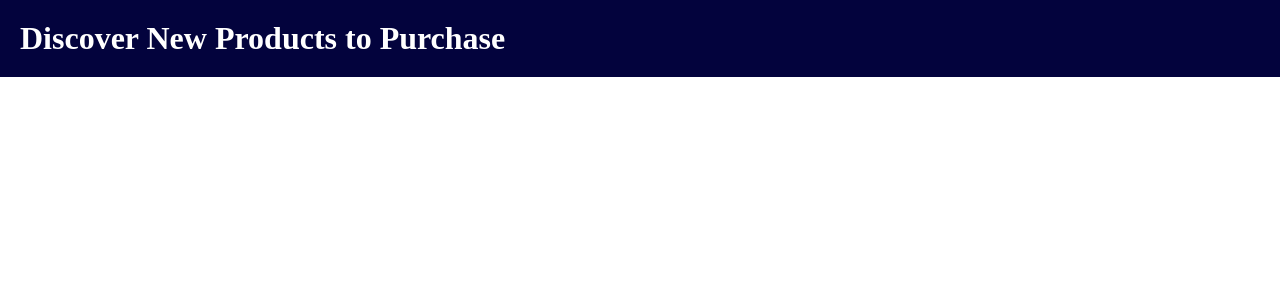
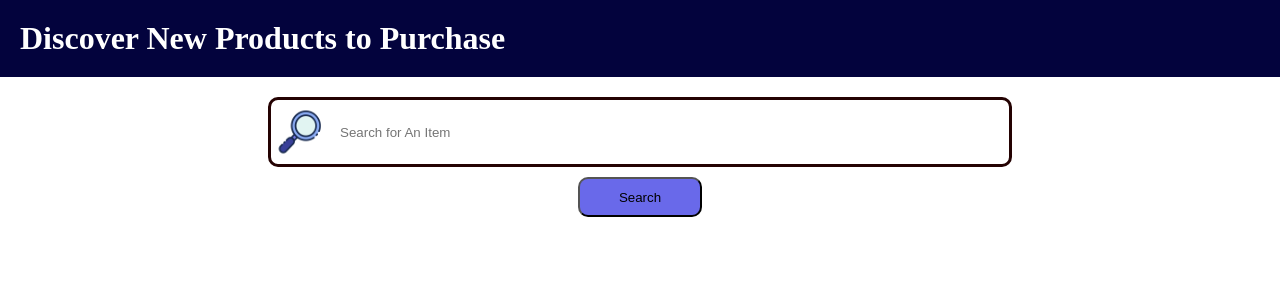
Before and after one commit to PavelAnnor/React-Team-Project, a React (Vite) app: page / in a window 1280 px wide. Shown: the top 300 px of the page. Built offline with nearby package versions, Linux system fonts and the light colour scheme.

Commit message:
finshed design for searchbar

```diff
--- a/src/components/Searchbar.jsx
+++ b/src/components/Searchbar.jsx
@@ -0,0 +1,30 @@
+
+
+
+export default function Searchbar(){
+
+
+
+    function handleSearch(e){
+
+        e.preventDefault();
+
+    }
+    return (
+      <section className="searchbarSection">
+
+        <form>
+
+          <div className="searchbar">
+            <img src = "./magnifying-glass.png"></img>
+            <input placeholder="Search for An Item"></input>
+          </div>
+
+
+          <button onClick={handleSearch} className ="searchButton">Search</button>
+        </form>
+      </section>
+    );
+
+
+}
--- a/src/pages/Home.jsx
+++ b/src/pages/Home.jsx
@@ -1,13 +1,15 @@
 import "../styles/Home.css"
+import Searchbar from "../components/Searchbar";
 
 export default function Home(){
 
 
-    return(
-        <main>
-            <Header text = "Discover New Products to Purchase"></Header>
-        </main>
-    )
+    return (
+      <main>
+        <Header text="Discover New Products to Purchase"></Header>
+        <Searchbar></Searchbar>
+      </main>
+    );
 }
 
 
--- a/src/styles/Home.css
+++ b/src/styles/Home.css
@@ -13,6 +13,64 @@ header{
     padding: 20px;
 }
 
+form{
+    display: flex;
+    flex-direction: column;
+    justify-content: center;
+    align-items: center;
+    gap: 10px;
+
+}
+
+
+
+
+
+
 .headerText{
     color:white;
 }
+
+
+/* Styles for searchbar.jsx */
+.searchbarSection {
+
+    padding: 20px;
+}
+
+.searchbar{
+    width: 60%;
+    height: 70px;
+    border: solid rgb(36, 2, 2);
+    display: flex;
+    align-items: center;
+    border-radius: 10px;
+
+
+}
+
+.searchbar img{
+    aspect-ratio: 1;
+    width: 8%;
+
+}
+
+
+.searchbarSection input{
+
+    width: 100%;
+    height: 100%;
+    border: none;
+    border-top-right-radius: inherit;
+    border-bottom-right-radius: inherit;
+    padding-left: 10px;
+    outline: none;
+}
+
+
+.searchButton{
+    background-color: rgb(105, 105, 234);
+    width: 10%;
+    height: 5vh;
+    border-radius: 10px;;
+}
```
Also changed, not shown: public/magnifying-glass.png (added).
